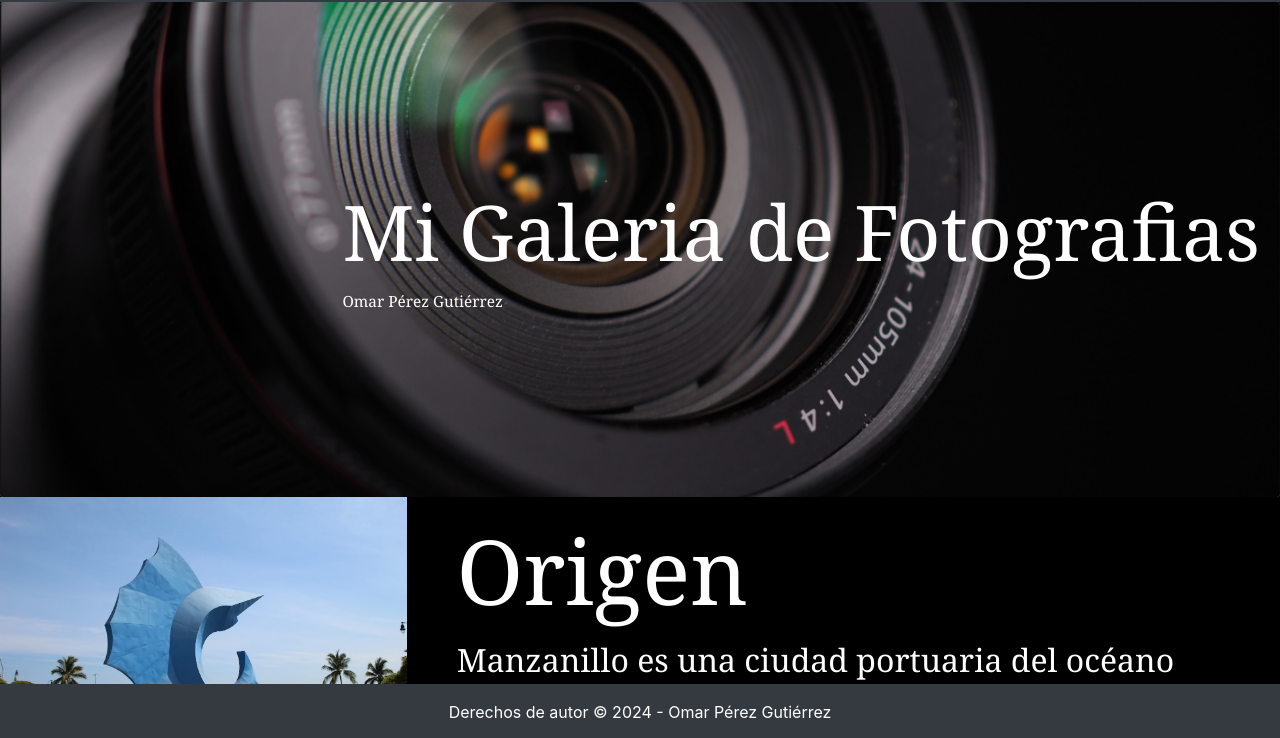
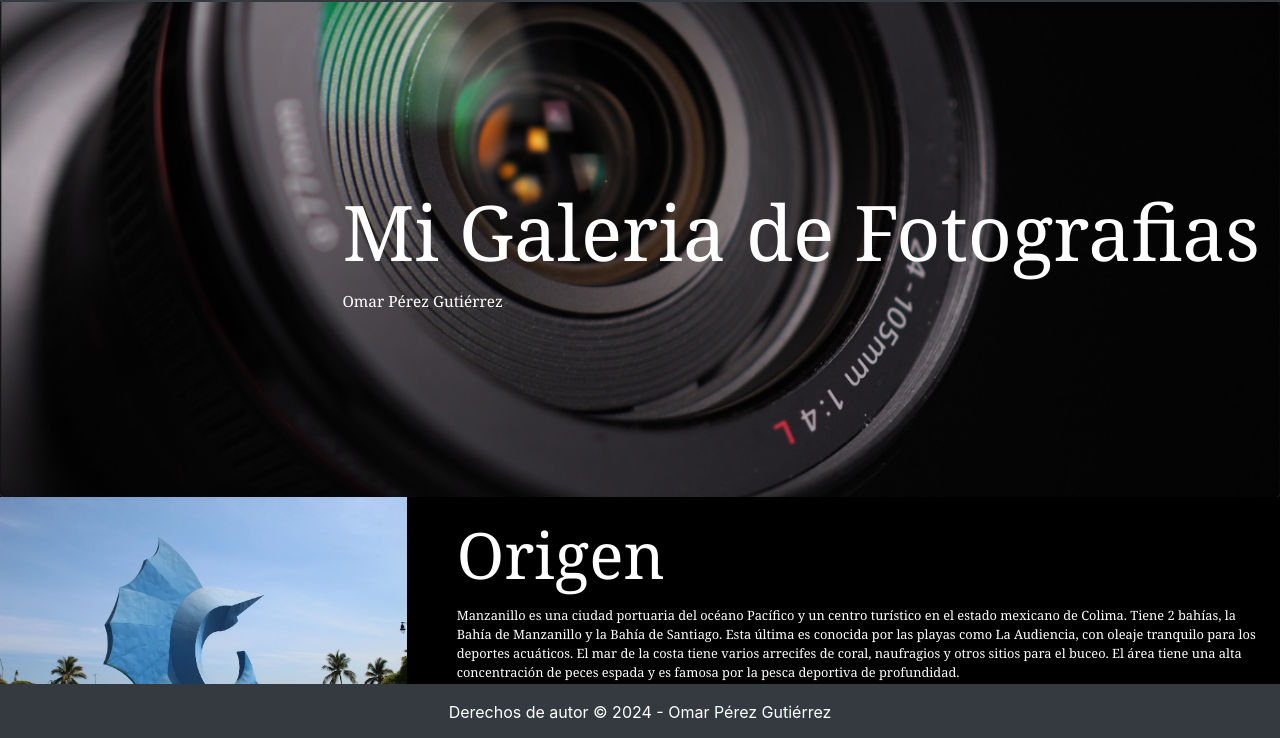
Before and after one commit to OmarPerezG/MiGaleria, a plain HTML site: page index.html in a window 1280 px wide. Shown: the part 60-798 px from the top of the page. Drawn offline with nearby package versions, Linux system fonts and the light colour scheme.

Commit message:
Update index.html

```diff
--- a/index.html
+++ b/index.html
@@ -50,8 +50,8 @@
             </div>
             <div class="col-md-8">
                 <div class="card-body">
-                    <h5 class="card-title" style="font-size: 7vw; font-family: Georgia, serif;">Origen</h5>
-                    <p class="card-text" style="font-size: 2.5vw; font-family: Georgia, serif;">Manzanillo es una ciudad portuaria del océano Pacífico y un centro turístico en el estado mexicano de Colima. Tiene 2 bahías, la Bahía de Manzanillo y la Bahía de Santiago. Esta última es conocida por las playas como La Audiencia, con oleaje tranquilo para los deportes acuáticos. El mar de la costa tiene varios arrecifes de coral, naufragios y otros sitios para el buceo. El área tiene una alta concentración de peces espada y es famosa por la pesca deportiva de profundidad.</p>
+                    <h5 class="card-title" style="font-size: 5vw; font-family: Georgia, serif;">Origen</h5>
+                    <p class="card-text" style="font-size: 1vw; font-family: Georgia, serif;">Manzanillo es una ciudad portuaria del océano Pacífico y un centro turístico en el estado mexicano de Colima. Tiene 2 bahías, la Bahía de Manzanillo y la Bahía de Santiago. Esta última es conocida por las playas como La Audiencia, con oleaje tranquilo para los deportes acuáticos. El mar de la costa tiene varios arrecifes de coral, naufragios y otros sitios para el buceo. El área tiene una alta concentración de peces espada y es famosa por la pesca deportiva de profundidad.</p>
                 </div>
             </div>
         </div>
```
